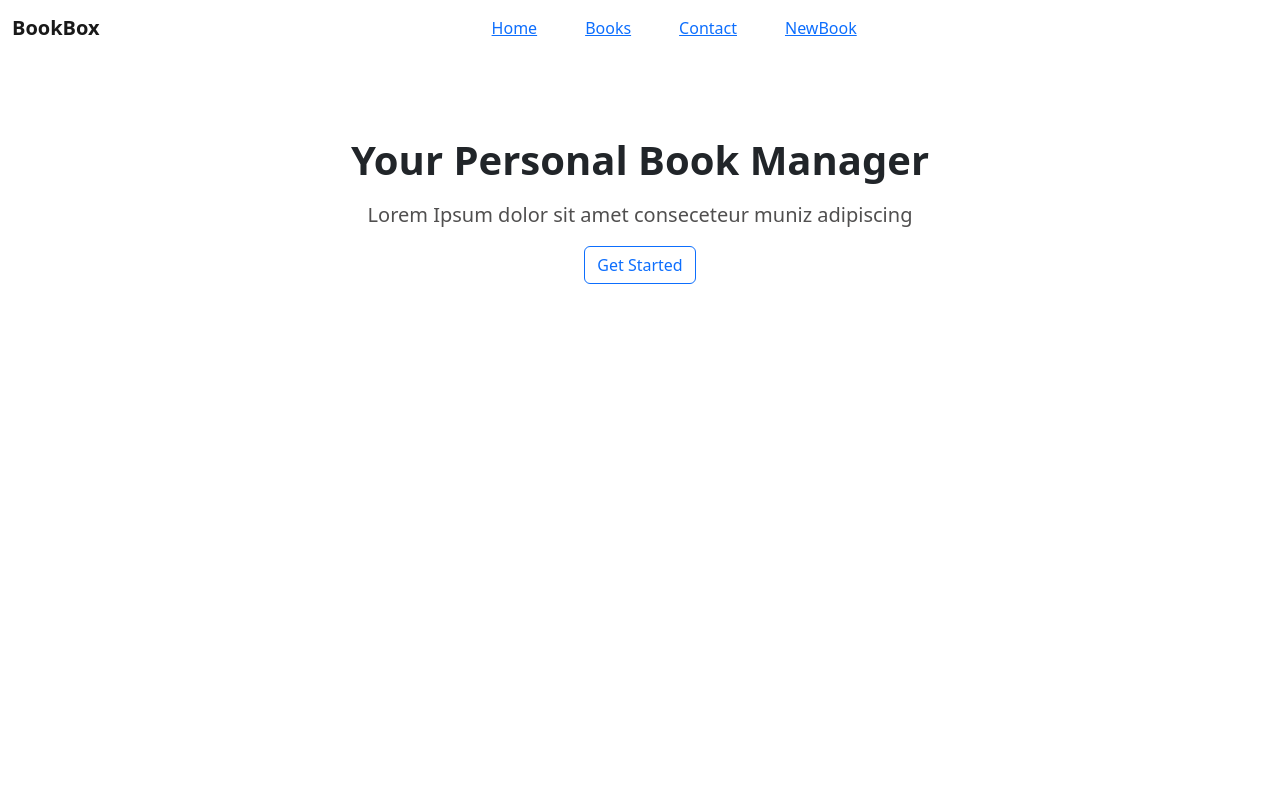
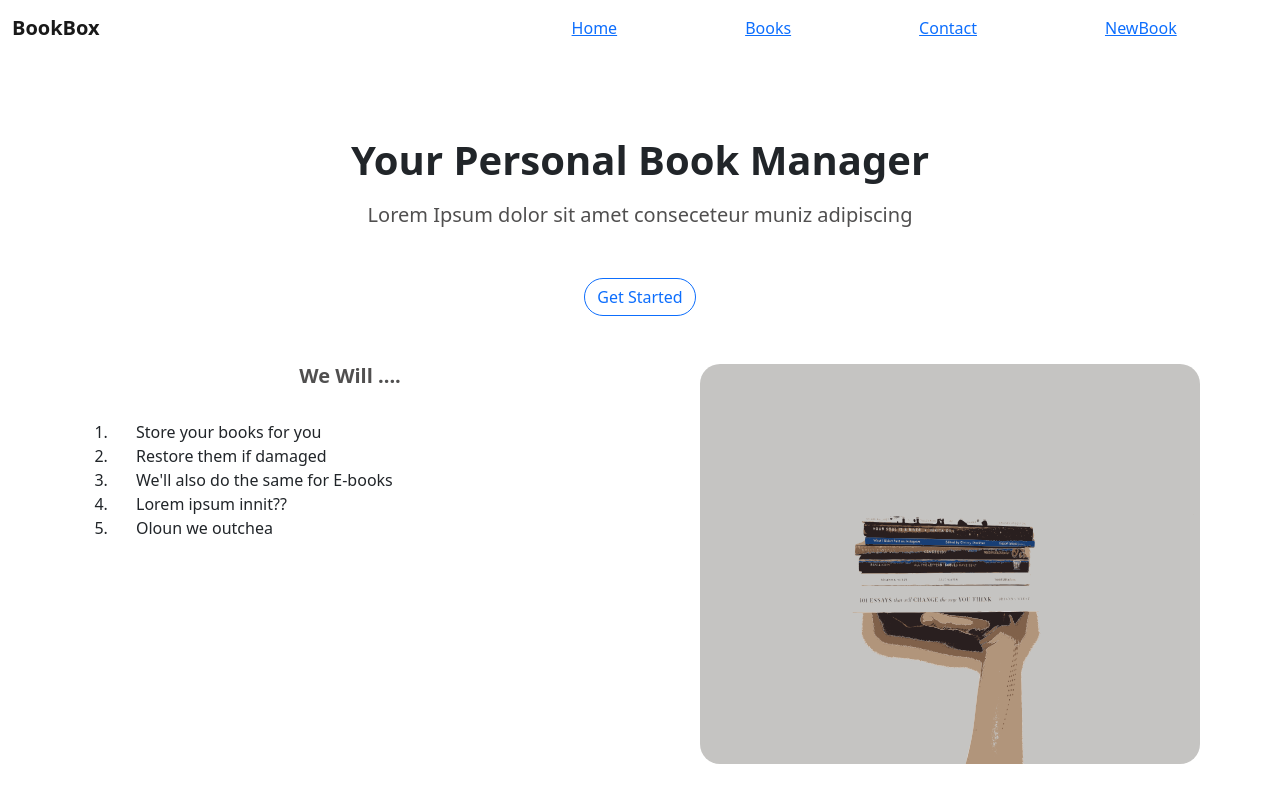
Before and after one commit to Prwler/React-Router, a React (Vite) app: page / in a window 1280 px wide. Built offline with nearby package versions, Linux system fonts and the light colour scheme.

Commit message:
Added an image

```diff
--- a/src/Pages/Home.css
+++ b/src/Pages/Home.css
@@ -17,5 +17,36 @@ p{
 .button{
     display: flex;
     justify-content: center;
-    margin-top: 1rem;
+    margin-top: 3rem;
 }
+
+.btn{
+    border-radius: 30px;
+}
+
+.bookshelf-react{
+    margin-top: 3rem;
+    margin-right: 5rem;
+    float: right;
+    width: 500px;
+    height: 400px;
+    border-radius: 20px;
+}
+
+h2{
+    display: flex;
+    justify-content: center;
+    margin-top: 3rem;
+    font-weight: bolder;
+    font-size: 20px;
+    color: rgb(80, 79, 79);
+}
+
+.list{
+    margin-top: 2rem;
+}
+
+.list-item{
+    margin-left: 5rem;
+
+}
--- a/src/Pages/Home.jsx
+++ b/src/Pages/Home.jsx
@@ -1,4 +1,5 @@
 import  './Home.css'
+import BookShelf from './Assets/Bookshelf.svg'
 import 'bootstrap/dist/css/bootstrap.min.css'
 
 function Home() {
@@ -9,8 +10,26 @@ function Home() {
             <div className='button'>
                 <button className='btn btn-outline-primary'>Get Started</button>
             </div>
+            <img src={BookShelf} className="bookshelf-react" alt="logo" />
+            <h2> We Will ....</h2>
+            <ol className='list'>
+                <li className='list-item'>
+                    Store your books for you
+                </li>
+                <li className='list-item'>
+                    Restore them if damaged
+                </li>
+                <li className='list-item'>
+                    We'll also do the same for E-books
+                </li>
+                <li className='list-item'>
+                    Lorem ipsum innit??
+                </li>
+                <li className='list-item'>
+                    Oloun we outchea
+                </li>
+            </ol>
         </>
-
     )
 }
 
```
Also changed, not shown: src/Pages/Assets/Bookshelf.svg (added).
